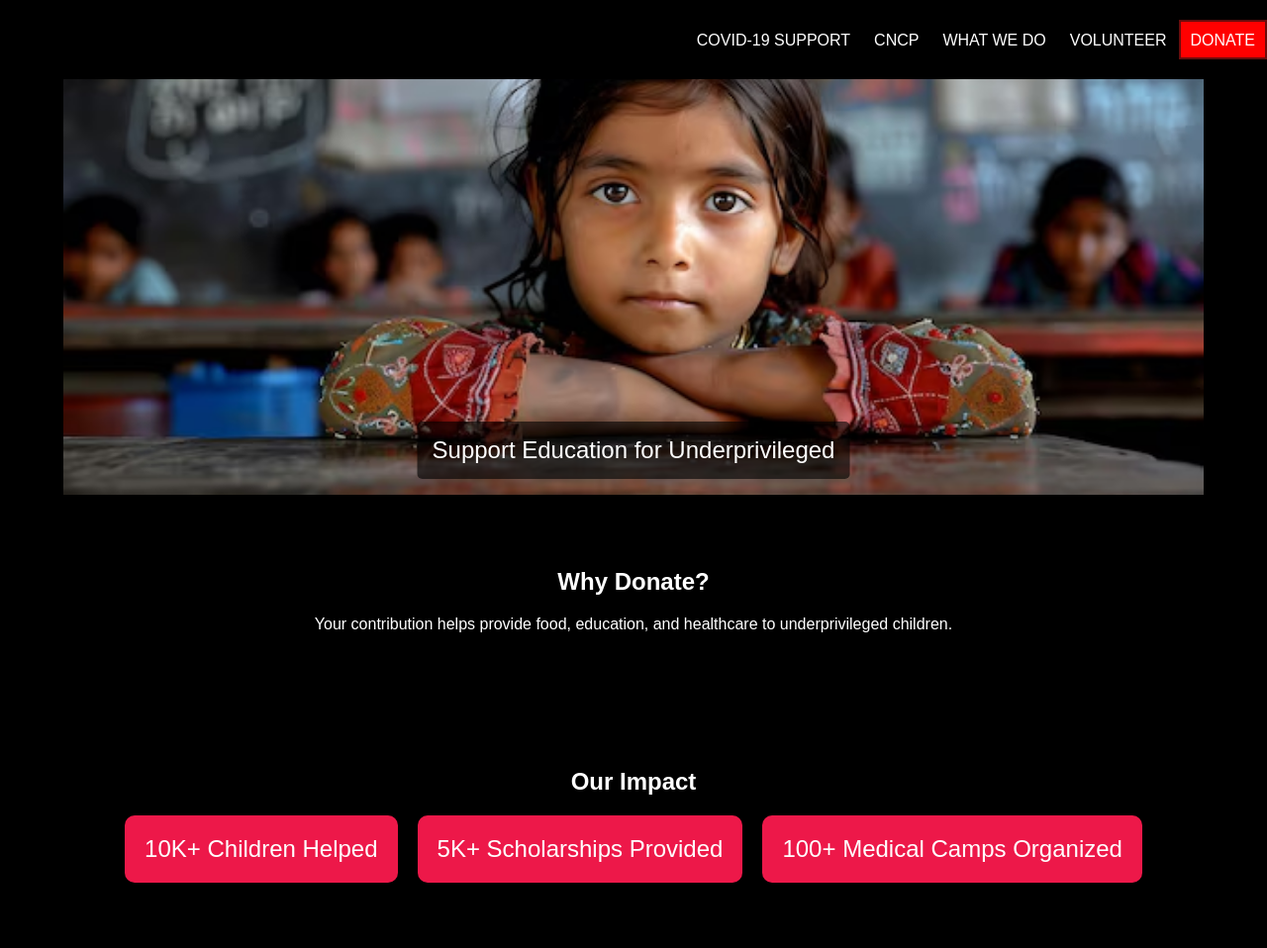
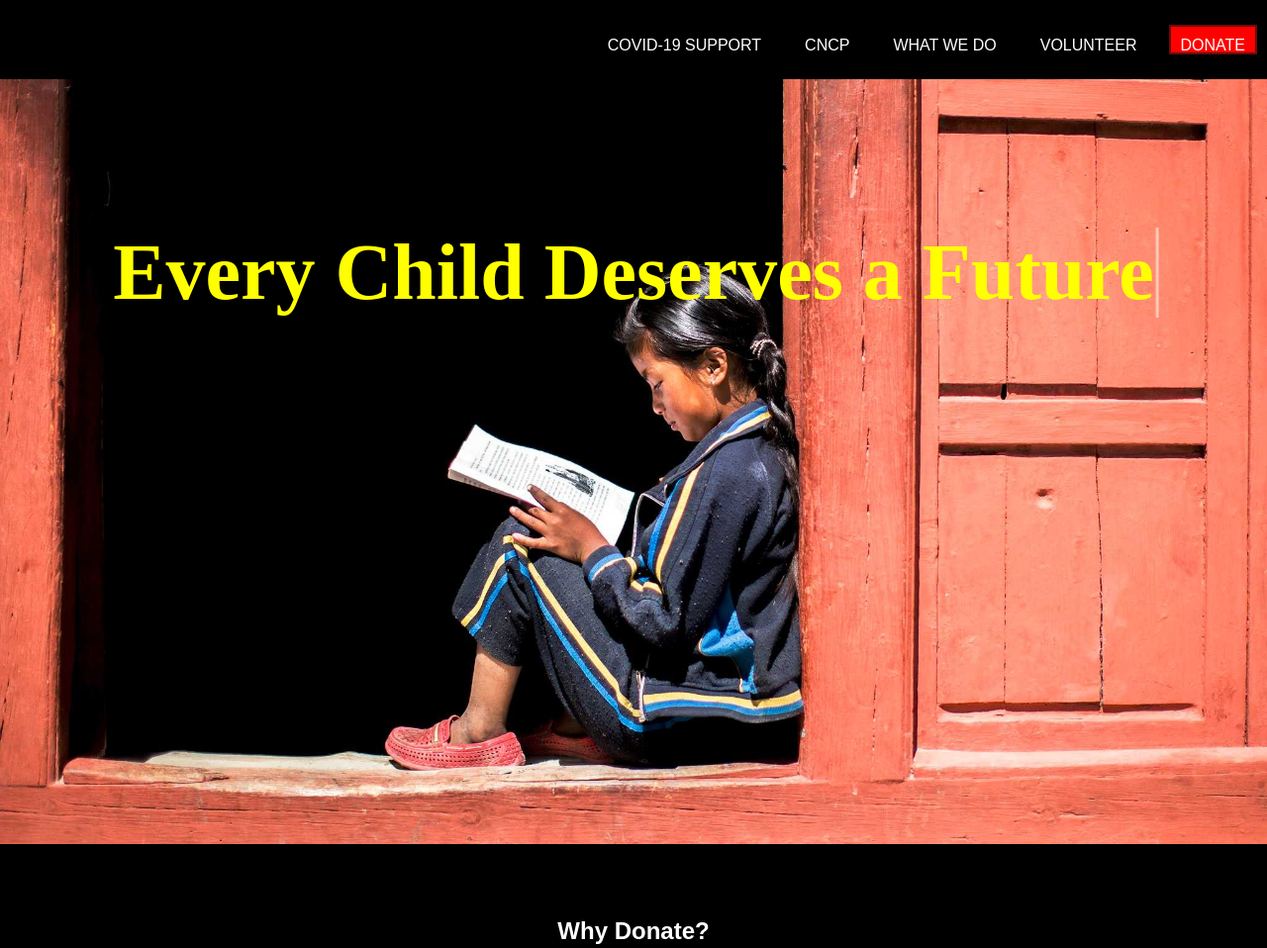
Before and after one commit to jaykumar3254/Web-E-Donate, a plain HTML site: page childsupport.html in a window 1280 px wide. Shown: the top 958 px of the page at 99% size. Drawn offline with Linux system fonts and the light colour scheme.

Commit message:
re-designing ui

```diff
--- a/childsupport.css
+++ b/childsupport.css
@@ -1,4 +1,3 @@
-
 body {
     font-family: Arial, sans-serif;
     background-color: black;
@@ -6,114 +5,75 @@ body {
     margin: 0;
     padding: 0;
 }
+
 .navbar {
-    contain: content;
     display: flex;
-    height: 40px; /* Adjusted height for better visibility */
-    justify-content: flex-end; /* Align elements to the right */
-    background-color: black; /* Dark background color */
-    padding: 20px 0px; /* Add some padding */
-    position: fixed; /* Fix the navbar at the top */
-    top: 0; /* Ensure it stays at the top */
-    left: 0; /* Stretch to the full width of the page */
-    width: 100%; /* Full width */
-    z-index: 1000; /* Ensure it appears above other elements */
-
+    height: 40px;
+    justify-content: flex-end;
+    background-color: black;
+    padding: 20px 0px;
+    position: fixed;
+    top: 0;
+    left: 0;
+    width: 100%;
+    z-index: 1000;
 }
 
-
-
 .nav-button {
-    text-decoration: none; /* Remove underline */
-    color: white; /* White text */
-    padding: 10px 10px; /* Padding around the text */
-    margin: 5 10px; /* Space between buttons */
-    background-color: transparent; /* Transparent background */
-    border: 2px solid transparent; /* Border for hover effect */
-    border-radius: 0px; /* Rounded corners */
-    transition: all 0.3s ease; /* Smooth hover transition */
+    text-decoration: none;
+    color: white;
+    padding: 10px 10px;
+    margin: 5px 10px;
+    background-color: transparent;
+    border: 2px solid transparent;
+    transition: all 0.3s ease;
 }
 
 .nav-button:hover {
-    border-color: red; /* Add border on hover */
-}
-.logo {
-    align-self: flex-start;
-    height: 60px;
-    width: 60px;
-}
-.active {
-    background-color: red; /* Highlighted background */
-    color: white; /* White text */
-    border-color: rgb(105, 13, 13); /* Border matching active background */
-}
-.slideshow-container {
-    position: relative;
-    max-width: 90%;
-    margin: auto;
-    overflow: hidden;
+    border-color: red;
 }
 
-.slide {
-    display: none;
-    position: relative;
+.active {
+    background-color: red;
+    color: white;
+    border-color: rgb(105, 13, 13);
 }
 
-.slide img {
-    width: 100%;
-    height: 500px;
-    object-fit: cover;
+/* Typewriter Animation */
+.typewriter-container {
+    position: absolute;
+    top: 35%;
+    left: 50%;
+    transform: translate(-50%, -50%);
+    text-align: center;
+    font-size: 40px;
+    font-weight: bold;
+    color: yellow;
+    font-family: 'Times New Roman', Times, serif;
+    padding: 15px 20px;
+    border-radius: 10px;
+    width: fit-content;
 }
 
-.text-overlay {
-    position: absolute;
-    bottom: 20px;
-    left: 50%;
-    transform: translateX(-50%);
-    background: rgba(0, 0, 0, 0.6);
-    padding: 15px;
-    color: white;
-    font-size: 24px;
-    border-radius: 5px;
+.typewriter-text {
+    overflow: hidden;
+    white-space: nowrap;
+    border-right: 3px solid white;
+    display: inline-block;
+    animation: typing 3s steps(40, end) forwards, blink 0.7s infinite;
 }
-.about-section, .impact-section, .donate-section, .testimonials, .faq {
+
+/* Keyframes for typewriter effect */
+@keyframes typing {
+    from { width: 0; }
+    to { width: 100%; }
+}
+
+@keyframes blink {
+    50% { border-color: transparent; }
+}
+
+.about-section, .impact-section, .donate-section {
     padding: 50px;
     text-align: center;
 }
-.impact-section .stats {
-    display: flex;
-    justify-content: center;
-    gap: 20px;
-    flex-wrap: wrap;
-}
-.stat {
-    background: #ed1849;
-    padding: 20px;
-    border-radius: 10px;
-    font-size: 24px;
-    color: white;
-}
-.donate-section form {
-    background: #222;
-    padding: 30px;
-    border-radius: 10px;
-    display: inline-block;
-}
-.donate-section input, .donate-section select {
-    padding: 10px;
-    width: 80%;
-    margin-bottom: 15px;
-}
-.donate-section button {
-    background: #ffe800;
-    color: black;
-    padding: 10px 20px;
-    border: none;
-    cursor: pointer;
-    font-weight: bold;
-}
-footer {
-    text-align: center;
-    padding: 20px;
-
-}
--- a/childsupport.html
+++ b/childsupport.html
@@ -6,7 +6,7 @@
     <title>Child Help Donation</title>
     <link rel="stylesheet" href="childsupport.css"/>
     <script src="https://checkout.razorpay.com/v1/checkout.js"></script>
-    <script src="childsupport.js" defer></script> <!-- Use defer to load after DOM -->
+    <script src="childsupport.js" defer></script> <!-- Load script after DOM -->
 </head>
 <body>
     <nav class="navbar">
@@ -17,22 +17,13 @@
         <a href="#contact" class="nav-button active">DONATE</a>
     </nav>
 
-    <section>
-        <div class="slideshow-container">
-            <div class="slide fade">
-                <img src="content/slideimg1 (1).jpg" alt="Child in need">
-                <div class="text-overlay">Help Provide Food & Shelter</div>
-            </div>
-            <div class="slide fade">
-                <img src="content/slideimg2.jpg" alt="Helping hands">
-                <div class="text-overlay">Support Education for Underprivileged</div>
-            </div>
-            <div class="slide fade">
-                <img src="content/slideimg3.jpg" alt="Education for all">
-                <div class="text-overlay">Your Contribution Matters</div>
-            </div>
-        </div>
-    </section>
+    <!-- Typewriter Text Overlay -->
+    <div class="typewriter-container">
+        <h1 class="typewriter-text"></h1>
+    </div>
+
+    <img src="content/study_web.jpg" height="40%" width="100%"/>
+
     <section id="about" class="about-section">
         <h2>Why Donate?</h2>
         <p>Your contribution helps provide food, education, and healthcare to underprivileged children.</p>
@@ -56,9 +47,10 @@
         </form>
     </section>
 
-
     <footer>
         <p>© 2025 Child Help Foundation | All rights reserved</p>
     </footer>
+
+    <script src="typewriter.js"></script> <!-- New script for typewriter effect -->
 </body>
 </html>
--- a/childsupport.js
+++ b/childsupport.js
@@ -1,15 +1,19 @@
-      let slideIndex = 0;
-        function showSlides() {
-            let slides = document.getElementsByClassName("slide");
-            for (let i = 0; i < slides.length; i++) {
-                slides[i].style.display = "none";
-            }
-            slideIndex++;
-            if (slideIndex > slides.length) { slideIndex = 1; }
-            slides[slideIndex - 1].style.display = "block";
-            setTimeout(showSlides, 3000);
+document.addEventListener("DOMContentLoaded", function() {
+    const textElement = document.querySelector(".typewriter-text");
+    const text = "Every Child Deserves a Future";
+
+    let index = 0;
+    function typeWriter() {
+        if (index < text.length) {
+            textElement.innerHTML += text.charAt(index);
+            index++;
+            setTimeout(typeWriter, 100);
         }
-        document.addEventListener("DOMContentLoaded", showSlides);
+    }
+
+    typeWriter();
+});
+
 
         function payWithRazorpay() {
             let amount = document.getElementById("amount").value * 100;
```
Also changed, not shown: content/slideimg1 (1).jpg (deleted), content/slideimg2.jpg (deleted), content/slideimg3.jpg (deleted), content/study_web.jpg (added).
